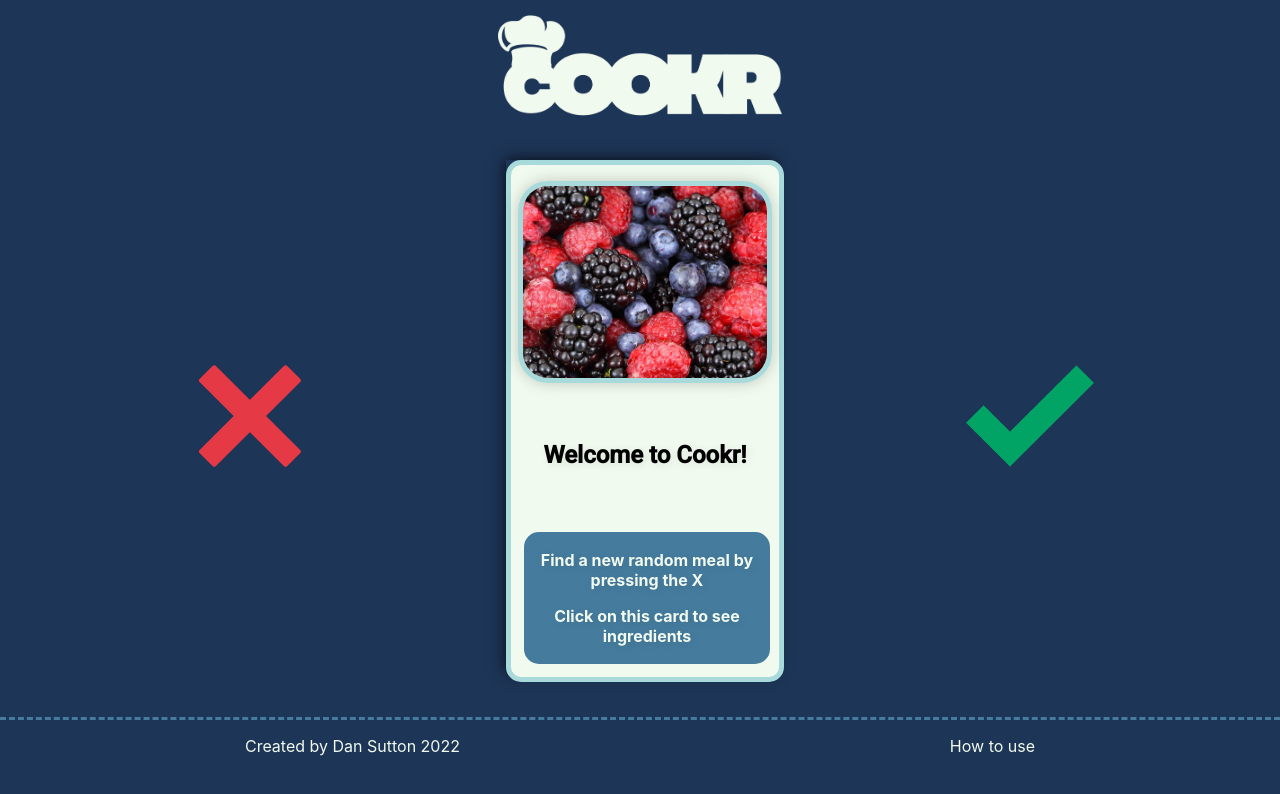
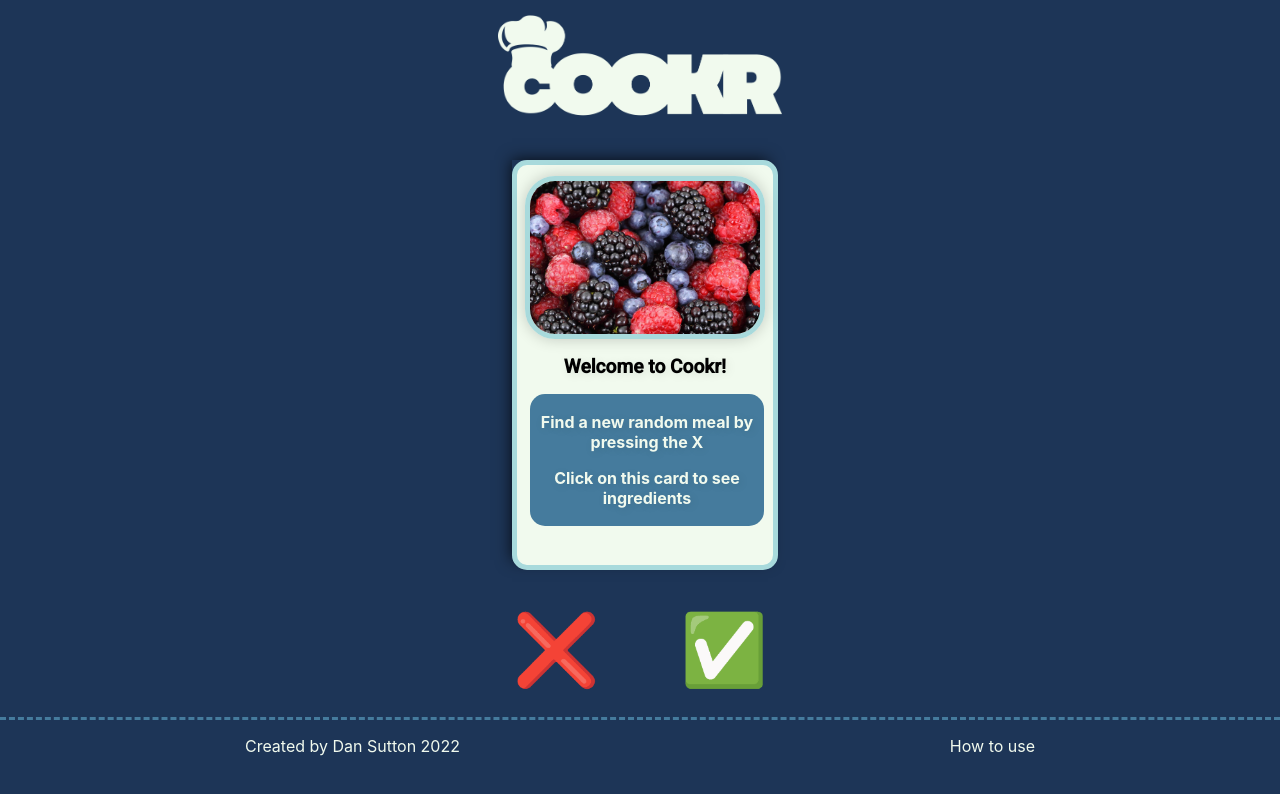
Before and after one commit to Dan-Sutton/cookr, a React (Create React App) app: page / in a window 1280 px wide. Shown: the top 794 px of the page. Built offline with nearby package versions, Linux system fonts and the light colour scheme.

Commit message:
mvp done

```diff
--- a/src/App.css
+++ b/src/App.css
@@ -41,21 +41,27 @@
 
 .main-content {
   display: flex;
+  flex-direction: column;
   align-items: center;
+  justify-content: center;
 }
 
-.cross-logo {
-  object-fit: cover;
-  height: 8vw;
-  width: 10vw;
-  margin-right: 15vw;
+button {
+  background: none;
+  color: inherit;
+  border: none;
+  padding: 0;
+  cursor: pointer;
+  outline: inherit;
+  height: 100px;
+  font-size: 70px;
+  margin: 23%;
 }
 
-.tick-logo {
-  object-fit: cover;
-  height: 8vw;
-  width: 10vw;
-  margin-left: 15vw;
+.buttons {
+  display: flex;
+  justify-content: center;
+  align-items: center;
 }
 
 p {
--- a/src/App.js
+++ b/src/App.js
@@ -28,16 +28,17 @@ function App() {
       <header className="App-header">
         <img src={logo} className="App-logo" alt="logo" />
         <div className="main-content">
-          <img
+          <FlippableCard recipe={recipe} />
+        </div>
+        <div className="buttons">
+          <button
             onClick={() => {
               getRecipe();
             }}
-            src={cross}
-            className="cross-logo"
-            alt="cross"
-          />
-          <FlippableCard recipe={recipe} />
-          <img src={tick} className="tick-logo" alt="tick" />
+          >
+            ❌
+          </button>
+          <button>✅</button>
         </div>
       </header>
       <footer className="app-footer">
--- a/src/components/card/back-card.js
+++ b/src/components/card/back-card.js
@@ -2,7 +2,7 @@ import React from "react";
 
 function BackCard({ recipe }) {
   return (
-    <div className="front-card-component">
+    <div className="back-card-component">
       <h1>Ingredients</h1>
       {recipe.extendedIngredients != null ? (
         <ul className="recipe-list">
--- a/src/components/card/card.css
+++ b/src/components/card/card.css
@@ -37,29 +37,29 @@
 }
 
 .front-card-component {
-  height: 100%;
+  height: 85%;
   display: flex;
   flex-direction: column;
   align-items: center;
   justify-content: space-between;
+  margin-bottom: 15%;
 }
 
 .card-img {
   object-fit: cover;
-  height: 15vw;
-  width: 19vw;
+  height: 50%;
+  width: 90%;
   border-radius: 10px;
-  margin-top: 2vh;
   border: 5px solid var(--secondary);
   border-radius: 30px;
   box-shadow: 0px 0px 15px rgba(0, 0, 0, 0.2);
 }
 
-/* FRONT CARD */
 h2 {
   font-family: "Roboto", sans-serif;
   margin-left: 1vw;
   margin-right: 1vw;
+  font-size: larger;
 }
 
 .front-card-content {
@@ -67,7 +67,7 @@ h2 {
   flex-direction: column;
   justify-content: space-between;
   width: 100%;
-  height: 50%;
+  height: 100%;
 }
 
 .front-card-content-body {
@@ -88,6 +88,7 @@ h2 {
 }
 
 .recipe-list {
+  margin-top: -5%;
   font-family: "Roboto", sans-serif;
   color: var(--primary);
   font-weight: 550;
@@ -96,12 +97,11 @@ h2 {
   background-color: var(--shadow);
   border-radius: 20px;
   display: flex;
-  height: 100%;
   width: 80%;
   flex-direction: column;
   justify-content: flex-start;
   text-align: start;
-  line-height: 130%;
+  /* line-height: 130%; */
   -ms-overflow-style: none; /* for Internet Explorer, Edge */
   scrollbar-width: none; /* for Firefox */
   overflow-y: scroll;
@@ -110,3 +110,11 @@ h2 {
 .recipe-list::-webkit-scrollbar {
   display: none; /* for Chrome, Safari, and Opera */
 }
+
+.back-card-component {
+  height: 100%;
+  display: flex;
+  flex-direction: column;
+  align-items: center;
+  justify-content: space-between;
+}
--- a/src/components/flippable-card.css
+++ b/src/components/flippable-card.css
@@ -1,5 +1,5 @@
 .flippable-card-container {
-  height: 64vh;
-  width: 21vw;
+  height: 50vh;
+  width: 20vw;
   perspective: 1000px;
 }
```
